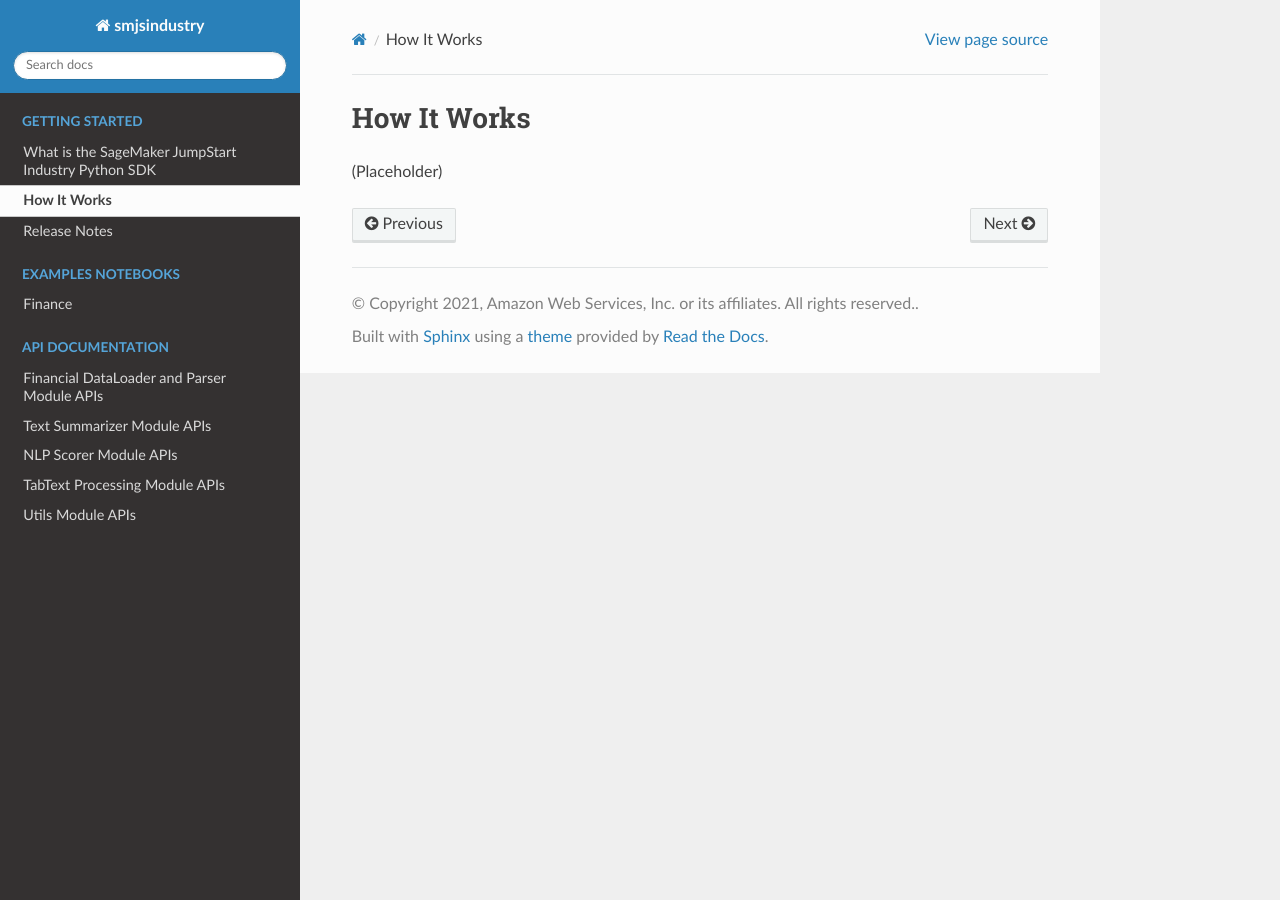
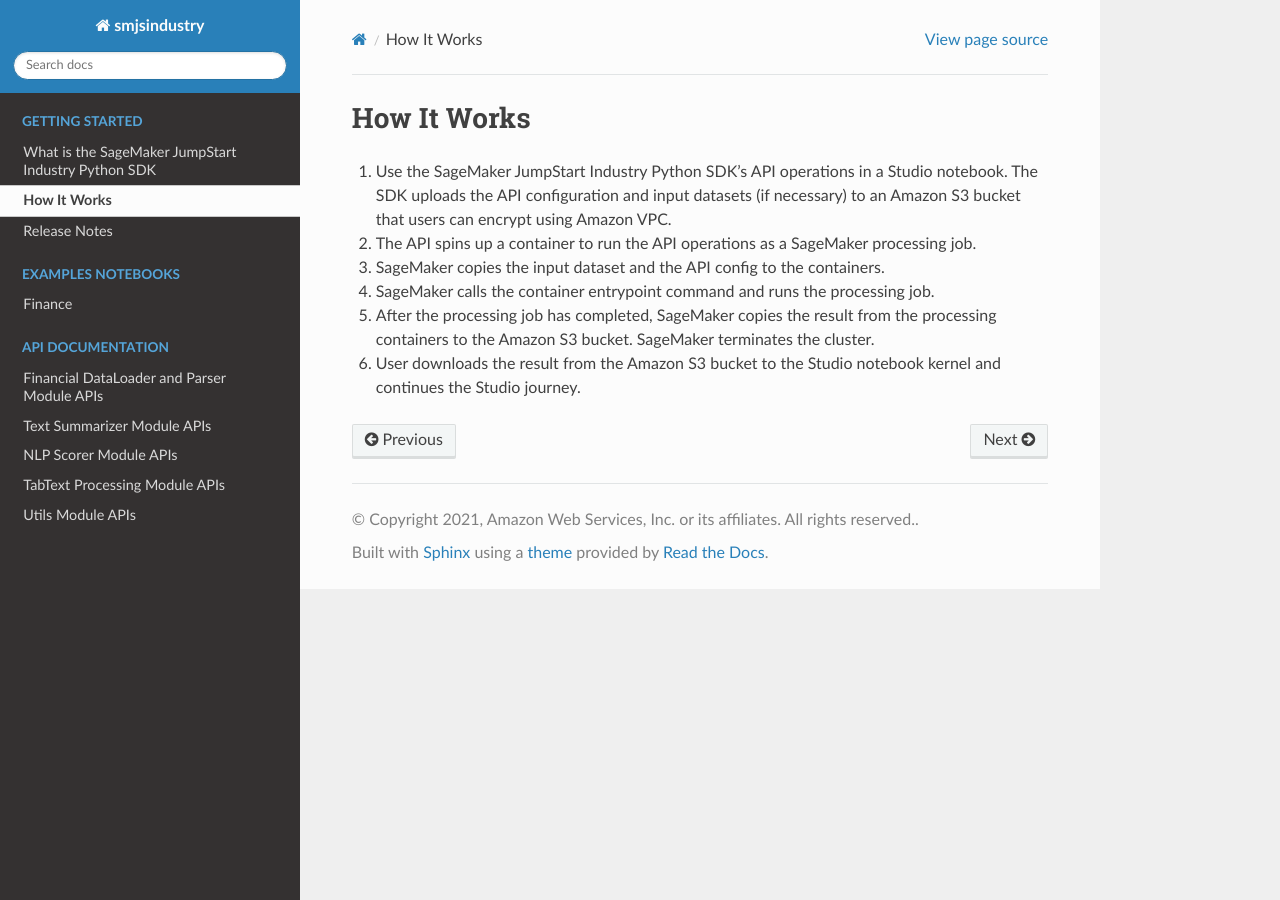
Before and after one commit to aws/sagemaker-jumpstart-industry-pack, a Sphinx documentation site: the page built from docs/source/how-it-works.rst, in a window 1280 px wide. Built offline with Sphinx 7.4.7 and the Read the Docs theme 2.0.0, drawn with Linux system fonts in a browser that asks for light colours.

Commit message:
add more content, update example notebooks

```diff
--- a/docs/source/conf.py
+++ b/docs/source/conf.py
@@ -10,9 +10,9 @@
 # add these directories to sys.path here. If the directory is relative to the
 # documentation root, use os.path.abspath to make it absolute, like shown here.
 #
-# import os
-# import sys
-# sys.path.insert(0, os.path.abspath('.'))
+#import os
+#import sys
+#sys.path.insert(0, os.path.abspath('.'))
 from __future__ import absolute_import
 
 from datetime import datetime
@@ -30,7 +30,14 @@ author = "Amazon Web Services"
 # Add any Sphinx extension module names here, as strings. They can be
 # extensions coming with Sphinx (named 'sphinx.ext.*') or your custom
 # ones.
-extensions = ["sphinx.ext.autodoc", "sphinx.ext.coverage", "sphinx.ext.napoleon", "nbsphinx"]
+extensions = [
+    "sphinx.ext.autodoc",
+    "sphinx.ext.autosummary",
+    "sphinx.ext.coverage",
+    "sphinx.ext.napoleon",
+    "sphinx.ext.intersphinx",
+    "nbsphinx",
+]
 
 # extension nbsphinx config
 nbsphinx_execute = "never"
@@ -38,14 +45,15 @@ nbsphinx_execute = "never"
 # Add any paths that contain templates here, relative to this directory.
 templates_path = ["_templates"]
 
-#source_suffix = ['.rst', '.ipynb']
-
 # List of patterns, relative to source directory, that match files and
 # directories to ignore when looking for source files.
 # This pattern also affects html_static_path and html_extra_path.
 exclude_patterns = []
 
 autodoc_member_order = "bysource"
+
+
+source_suffix = ['.rst', '.ipynb']
 
 
 # -- Options for HTML output -------------------------------------------------
--- a/docs/source/how-it-works.rst
+++ b/docs/source/how-it-works.rst
@@ -1,4 +1,14 @@
 How It Works
 ============
 
-(Placeholder)
+#. Use the SageMaker JumpStart Industry Python SDK's API operations
+   in a Studio notebook. The SDK uploads the API configuration and input datasets
+   (if necessary) to an Amazon S3 bucket that users can encrypt using Amazon VPC.
+#. The API spins up a container to run the API operations as a SageMaker processing job.
+#. SageMaker copies the input dataset and the API config to the containers.
+#. SageMaker calls the container entrypoint command and runs the processing job.
+#. After the processing job has completed, SageMaker copies the result from
+   the processing containers to the Amazon S3 bucket.
+   SageMaker terminates the cluster.
+#. User downloads the result from the Amazon S3 bucket to the Studio notebook kernel
+   and continues the Studio journey.
```
Also changed, not shown: README.rst (+11 -9 lines), docs/source/notebooks/finance/notebook1/SEC_Retrieval_Summarizer_Scoring.ipynb, docs/source/notebooks/finance/notebook2/PPP_TabText_ML.ipynb, docs/source/notebooks/finance/notebook3/SEC_MNIST_ML.ipynb.
